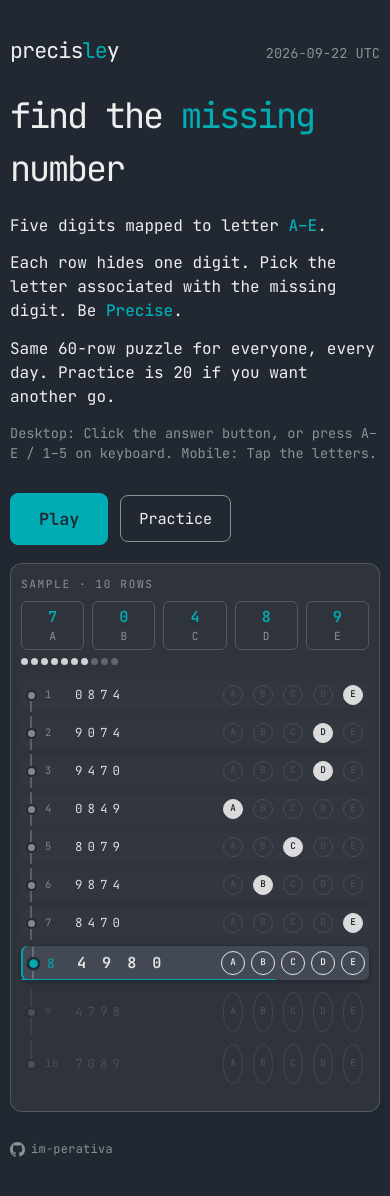
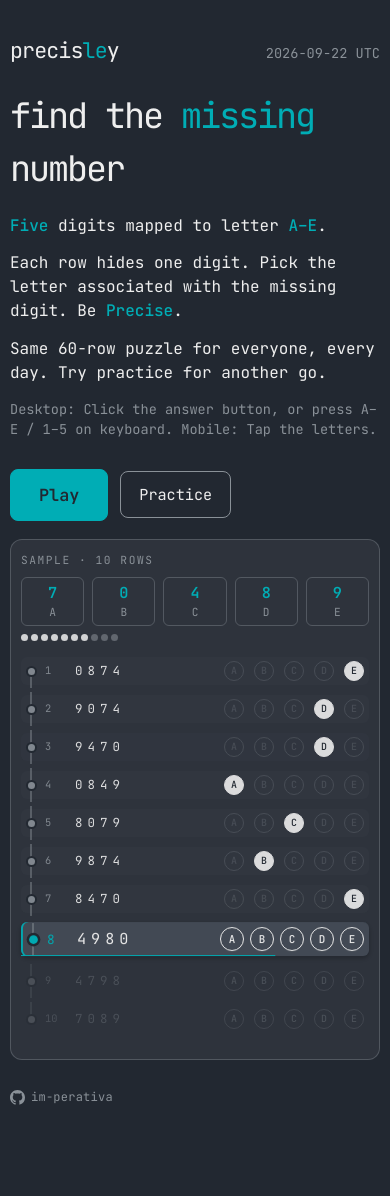
Before and after one commit to im-perativa/precisley, a React (Vite) app: page / in a window 390 px wide. Shown: the top 1196 px of the page. Built offline with nearby package versions, Linux system fonts and the light colour scheme; no server answers.

Commit message:
feat: enhance demo
Signed-off-by: im-perativa <im.imperativa@gmail.com>

```diff
--- a/src/components/DemoPlay.tsx
+++ b/src/components/DemoPlay.tsx
@@ -8,30 +8,21 @@ import { DotGraph } from "./DotGraph.tsx";
 import { TriviaLine } from "./ResultsScreen.tsx";
 import type { RunResult } from "../types.ts";
 
-type BandId = "perfect" | "high" | "mid" | "messy" | "disaster";
-
-const BANDS: { id: BandId; min: number; max: number; weight: number }[] = [
-  { id: "perfect", min: 10, max: 10, weight: 18 },
-  { id: "high", min: 8, max: 9, weight: 24 },
-  { id: "mid", min: 6, max: 7, weight: 22 },
-  { id: "messy", min: 3, max: 5, weight: 20 },
-  { id: "disaster", min: 0, max: 2, weight: 16 },
-];
-
 function demoSeed(): number {
   const buf = new Uint32Array(1);
   crypto.getRandomValues(buf);
   return (buf[0] || Math.floor(Math.random() * 0xffffffff) || 1) >>> 0;
 }
 
-function pickCorrectCount(): number {
-  const totalW = BANDS.reduce((s, b) => s + b.weight, 0);
-  let roll = Math.random() * totalW;
-  const band = BANDS.find((b) => {
-    roll -= b.weight;
-    return roll < 0;
-  }) ?? BANDS[2]!;
-  return band.min + Math.floor(Math.random() * (band.max - band.min + 1));
+/**
+ * Correct counts out of 10, ordered for contrast so consecutive loops
+ * land in different trivia bands (100% → 10% → 80% → 0% …).
+ * 10 rows can't hit 95–99%; every other trivia band is covered.
+ */
+const SHOWCASE_CORRECT = [10, 1, 8, 0, 9, 2, 7, 4, 6, 5, 3];
+
+function nextCorrectCount(step: number): number {
+  return SHOWCASE_CORRECT[step % SHOWCASE_CORRECT.length]!;
 }
 
 function wrongLetter(answer: Letter): Letter {
@@ -40,19 +31,18 @@ function wrongLetter(answer: Letter): Letter {
   return LETTERS[(idx + offset) % LETTERS.length]!;
 }
 
-function makeDemoRun(): { puzzle: Puzzle; picks: Letter[]; result: RunResult } {
+function makeDemoRun(correctCount: number): { puzzle: Puzzle; picks: Letter[]; result: RunResult } {
   const puzzle = demoPuzzle(demoSeed());
   const n = puzzle.questions.length;
-  const correctN = Math.max(0, Math.min(n, pickCorrectCount()));
-  const order = Array.from({ length: n }, (_, i) => i);
+  const correctN = Math.max(0, Math.min(n, correctCount));
+  const flags = Array.from({ length: n }, (_, i) => i < correctN);
   for (let i = n - 1; i > 0; i--) {
     const j = Math.floor(Math.random() * (i + 1));
-    const tmp = order[i]!;
-    order[i] = order[j]!;
-    order[j] = tmp;
+    const tmp = flags[i]!;
+    flags[i] = flags[j]!;
+    flags[j] = tmp;
   }
-  const ok = new Set(order.slice(0, correctN));
-  const picks = puzzle.questions.map((q, i) => (ok.has(i) ? q.answer : wrongLetter(q.answer)));
+  const picks = puzzle.questions.map((q, i) => (flags[i] ? q.answer : wrongLetter(q.answer)));
   const answers = picks.map((letter, i) => ({ letter, at: (i + 1) * 480 }));
   const result = analyzeRun(puzzle, answers, 0, n * 480);
   return { puzzle, picks, result };
@@ -71,6 +61,7 @@ function useReducedMotion(): boolean {
 
 export function DemoPlay() {
   const reduce = useReducedMotion();
+  const showcaseStep = useRef(0);
   const [run, setRun] = useState(() =>
     reduce
       ? (() => {
@@ -85,7 +76,7 @@ export function DemoPlay() {
             result: analyzeRun(puzzle, answers, 0, DEMO_ROWS * 480),
           };
         })()
-      : makeDemoRun(),
+      : makeDemoRun(SHOWCASE_CORRECT[0]!),
   );
   const { puzzle, picks, result } = run;
   const total = puzzle.questions.length;
@@ -133,7 +124,7 @@ export function DemoPlay() {
         }
         const sound = liveSound.current;
 
-        const next = makeDemoRun();
+        const next = makeDemoRun(nextCorrectCount(showcaseStep.current));
         setRun(next);
         setPhase("play");
         setCurrent(0);
@@ -186,6 +177,8 @@ export function DemoPlay() {
         setTriviaOn(true);
         if (sound) triviaChime();
         await wait(1800 + Math.floor(Math.random() * 700));
+        if (cancelled) return;
+        showcaseStep.current += 1;
       }
     }
 
--- a/src/components/StartScreen.tsx
+++ b/src/components/StartScreen.tsx
@@ -42,13 +42,13 @@ export function StartScreen({ date, dailyDone, debugRows, onStart, onViewResults
 
         <div className="lede">
           <p>
-            Five digits mapped to letter <strong>A–E</strong>.
+            <strong>Five</strong> digits mapped to letter <strong>A–E</strong>.
           </p>
           <p>
             Each row hides one digit. Pick the letter associated with the missing digit. Be <strong>Precise</strong>.
           </p>
           <p>
-            Same 60-row puzzle for everyone, every day. Practice is 20 if you want another go.
+            Same 60-row puzzle for everyone, every day. Try practice for another go.
           </p>
           <p className="hint">
             Desktop: Click the answer button, or press A–E / 1–5 on keyboard. Mobile: Tap the letters.
--- a/src/index.css
+++ b/src/index.css
@@ -1140,6 +1140,11 @@ a:focus-visible {
   overflow: hidden;
   box-shadow: none;
   filter: none;
+  font-family: var(--font);
+  font-variant-numeric: normal;
+  font-synthesis: none;
+  -webkit-text-size-adjust: 100%;
+  text-size-adjust: 100%;
 }
 
 .demo-kicker {
@@ -1171,7 +1176,8 @@ a:focus-visible {
   color: var(--accent);
   font-size: 0.95rem;
   font-weight: 600;
-  font-variant-numeric: tabular-nums;
+  font-family: var(--font);
+  font-variant-numeric: normal;
 }
 
 .demo-board {
@@ -1185,6 +1191,7 @@ a:focus-visible {
   padding: 1px 4px;
   border-radius: 6px;
   border-bottom: none;
+  align-items: center;
 }
 
 .demo .q-row.is-future {
@@ -1231,11 +1238,17 @@ a:focus-visible {
 
 .demo .no {
   font-size: 0.65rem;
+  font-family: var(--font);
+  text-transform: none;
+  letter-spacing: 0;
 }
 
 .demo .digits {
   font-size: 0.78rem;
   gap: 5px;
+  font-family: var(--font);
+  font-variant-numeric: normal;
+  font-weight: 400;
 }
 
 .demo .q-row.is-current .digits {
@@ -1245,9 +1258,19 @@ a:focus-visible {
 .demo .choice {
   width: 20px;
   height: 20px;
-  font-size: 0.58rem;
+  min-width: 20px;
+  min-height: 20px;
+  max-width: 20px;
+  max-height: 20px;
+  flex: none;
+  font-size: 0.62rem;
+  font-family: var(--font);
+  font-weight: 500;
+  line-height: 1;
   border-radius: 50%;
   cursor: default;
+  align-self: center;
+  justify-self: center;
 }
 
 .demo .q-row.is-current .choice {
@@ -1546,6 +1569,7 @@ a:focus-visible {
     display: grid;
     grid-template-columns: 12px 22px minmax(56px, 1fr) repeat(5, 22px);
     grid-template-areas: none;
+    align-items: center;
     padding: 1px 4px;
     background: transparent;
     border: none;
@@ -1564,14 +1588,23 @@ a:focus-visible {
     grid-area: auto;
   }
 
+  .demo .no {
+    text-transform: none;
+    letter-spacing: 0;
+    font-size: 0.65rem;
+  }
+
   .demo .choices {
     display: contents;
   }
 
-  .demo .digits {
+  .demo .digits,
+  .demo .q-row.is-current .digits {
     font-size: 0.78rem;
     gap: 5px;
     font-weight: 400;
+    font-family: var(--font);
+    font-variant-numeric: normal;
   }
 
   .demo .q-row.is-current .digits {
@@ -1579,19 +1612,32 @@ a:focus-visible {
   }
 
   .demo .choice,
-  .demo .q-row.is-current .choice {
+  .demo .q-row.is-current .choice,
+  .demo .q-row.is-future .choice {
     flex: none;
     width: 20px;
     height: 20px;
+    min-width: 20px;
     min-height: 20px;
+    max-width: 20px;
+    max-height: 20px;
     border-radius: 50%;
-    font-size: 0.58rem;
+    font-size: 0.62rem;
+    font-family: var(--font);
+    font-weight: 500;
+    line-height: 1;
+    align-self: center;
+    justify-self: center;
   }
 
   .demo .q-row.is-current .choice {
     width: 24px;
     height: 24px;
+    min-width: 24px;
     min-height: 24px;
+    max-width: 24px;
+    max-height: 24px;
+    font-size: 0.68rem;
   }
 }
 
```
